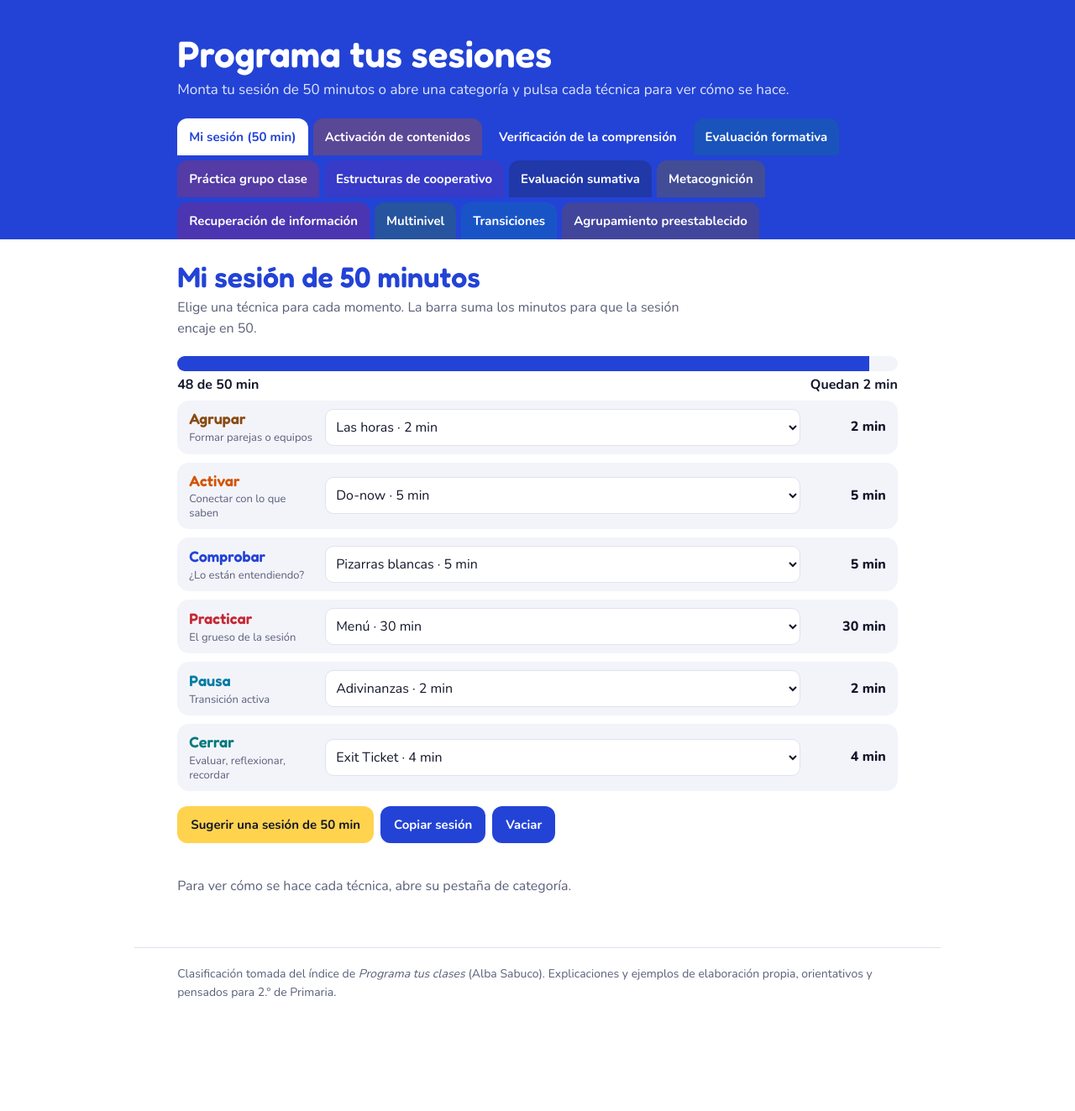
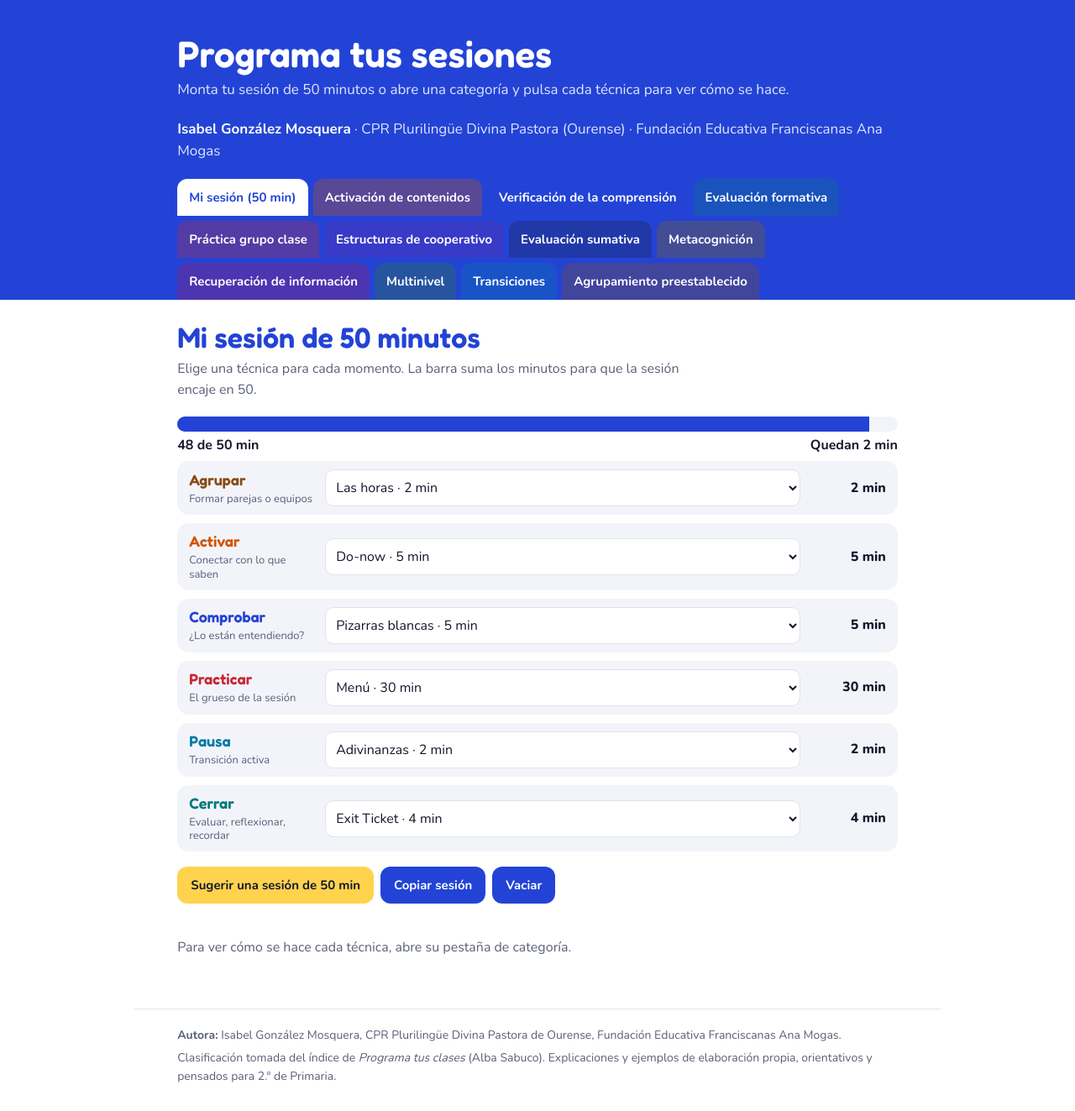
Before and after one commit to igonzalezdpou-bit/crear-sesiones, a plain HTML site: page index.html in a window 1280 px wide. Shown: the whole page at 84% size. Before the commit the page ends 1222 px from the top, so only its background shows below. Drawn offline with nearby package versions, Linux system fonts and the light colour scheme.

Commit message:
Add files via upload

```diff
--- a/index.html
+++ b/index.html
@@ -3,9 +3,10 @@
 <head>
 <meta charset="utf-8">
 <meta name="viewport" content="width=device-width, initial-scale=1">
+<meta name="author" content="Isabel González Mosquera · CPR Plurilingüe Divina Pastora (Ourense) · Fundación Educativa Franciscanas Ana Mogas">
 <title>Programa tus sesiones</title>
 <meta name="theme-color" content="#2343d6">
-<meta name="description" content="Técnicas para programar sesiones y crear sesiones de 50 minutos.">
+<meta name="description" content="Técnicas para programar sesiones y crear sesiones de 50 minutos. Isabel González Mosquera · CPR Plurilingüe Divina Pastora (Ourense) · Fundación Educativa Franciscanas Ana Mogas.">
 <link rel="manifest" href="manifest.webmanifest">
 <link rel="icon" type="image/png" href="icons/favicon.png">
 <link rel="apple-touch-icon" href="icons/apple-touch-icon.png">
@@ -73,6 +74,8 @@ details[open] .ar{transform:rotate(45deg)}
 #copybox{display:none;width:100%;min-height:160px;margin-top:8px;font:14px/1.5 Nunito,sans-serif;border-radius:10px;padding:10px}
 @media(max-width:600px){.mo{grid-template-columns:minmax(0,1fr) auto}.mo select{grid-column:1/-1;grid-row:2}}
 @media(prefers-reduced-motion:reduce){.meter i{transition:none}}
+.by{margin:-10px 0 18px;font-size:14px;color:#cdd6ff}
+.by b{color:#fff}
 footer{color:var(--soft);font-size:14px;border-top:1px solid var(--line);padding-block:20px 30px}
 @media(max-width:600px){.tab{flex:1 1 45%;font-size:14px}summary .t{display:none}}
 @media(prefers-reduced-motion:reduce){.ar{transition:none}}
@@ -83,11 +86,12 @@ footer{color:var(--soft);font-size:14px;border-top:1px solid var(--line);padding
  <div class="wrap">
   <h1>Programa tus sesiones</h1>
   <p>Monta tu sesión de 50 minutos o abre una categoría y pulsa cada técnica para ver cómo se hace.</p>
+  <p class="by"><b>Isabel González Mosquera</b> · CPR Plurilingüe Divina Pastora (Ourense) · Fundación Educativa Franciscanas Ana Mogas</p>
   <div class="tabs" id="tabs" role="tablist" aria-label="Categorías"></div>
  </div>
 </header>
 <main class="wrap panel" id="panel" role="tabpanel"></main>
-<footer class="wrap">Clasificación tomada del índice de <i>Programa tus clases</i> (Alba Sabuco). Explicaciones y ejemplos de elaboración propia, orientativos y pensados para 2.º de Primaria.</footer>
+<footer class="wrap"><p style="margin:0 0 6px"><b>Autora:</b> Isabel González Mosquera, CPR Plurilingüe Divina Pastora de Ourense, Fundación Educativa Franciscanas Ana Mogas.</p>Clasificación tomada del índice de <i>Programa tus clases</i> (Alba Sabuco). Explicaciones y ejemplos de elaboración propia, orientativos y pensados para 2.º de Primaria.</footer>
 <script>
 {
 const CATS=[
```
